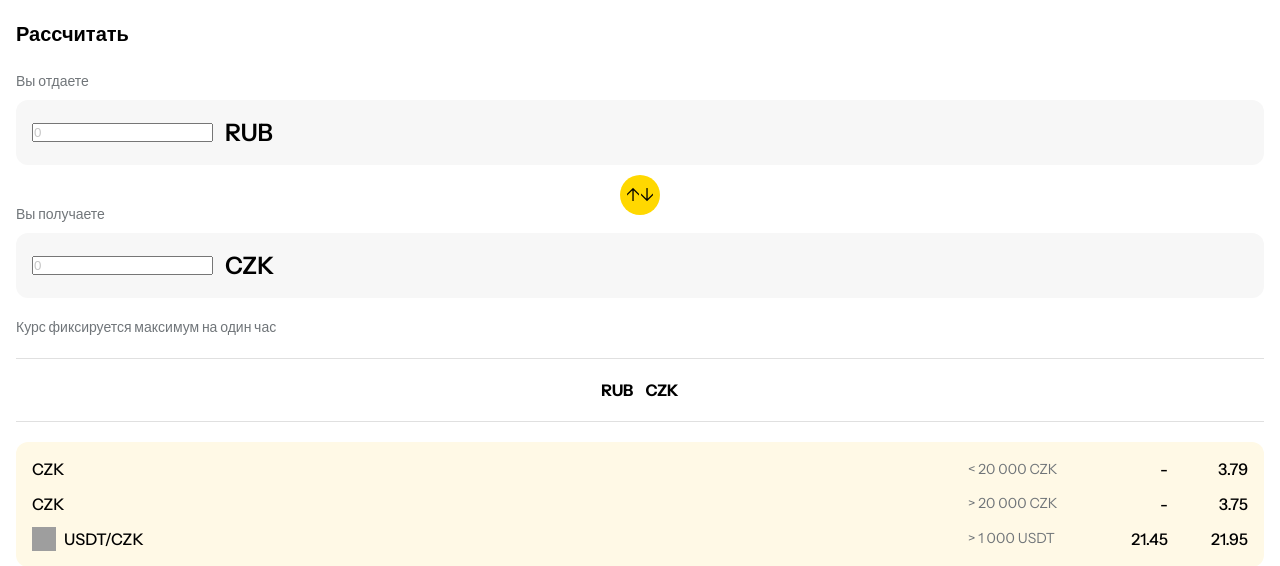
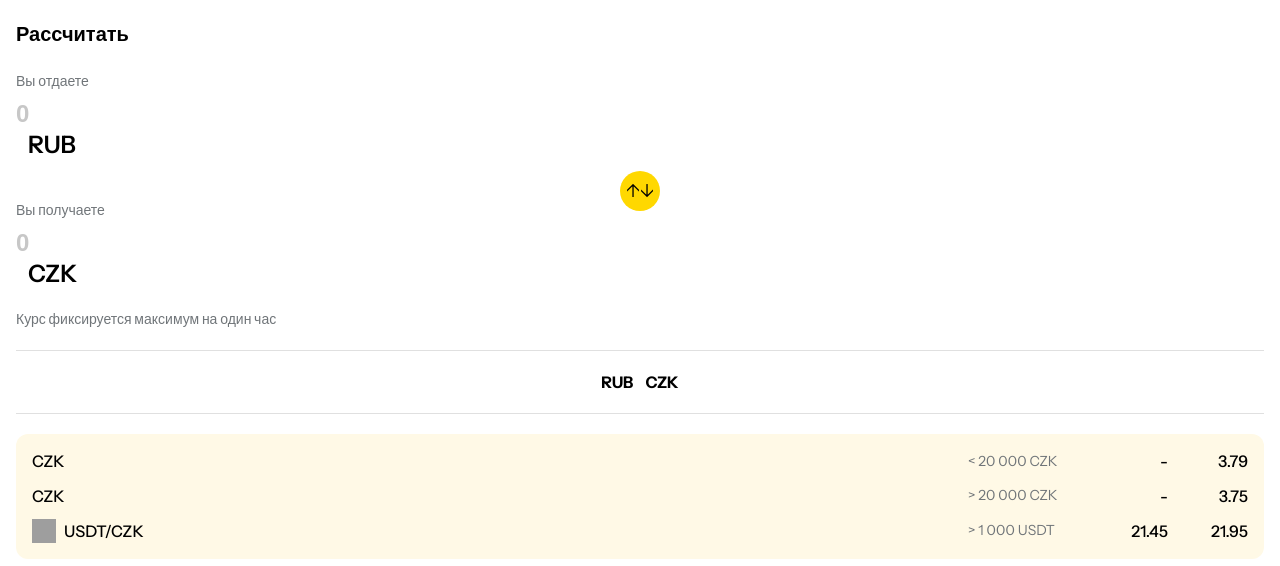
Before and after one commit to bibiboba1/converter, a Flask app: page / in a window 1280 px wide. Shown: the top 566 px of the page. Run offline with Flask 3, Linux system fonts and the light colour scheme; some libraries are stand-ins or nearby versions; grey boxes are pictures that could not be loaded.

Commit message:
Update style.css

```diff
--- a/static/style.css
+++ b/static/style.css
@@ -48,12 +48,13 @@ body {
   text-align: left;
 }
 
-.input-field {
-  display: flex;
-  align-items: center;
-  background-color: var(--input-bg);
-  border-radius: 12px;
-  padding: 16px;
+.input-field input {
+  flex: 1;
+  border: none;
+  background: transparent;
+  font-size: 24px;
+  font-weight: 600;
+  outline: none;
   width: 100%;
 }
 
```
